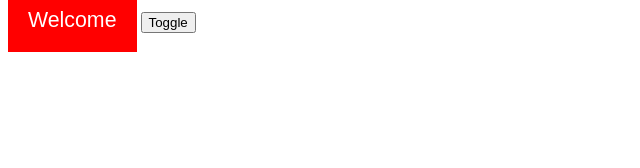
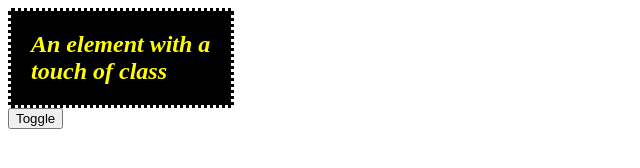
Before and after one commit to hema35/setting-the-background-color, a website: page index.html in a window 1280 px wide. Both pictures are taken after a click on the button "Toggle". Shown: the whole page, without its empty margins (0-640 px from the left). Drawn offline with Linux system fonts and the light colour scheme.

Commit message:
1 file modified

```diff
--- a/index.html
+++ b/index.html
@@ -2,33 +2,42 @@
 <html>
   <head>
     <title>
-      Setting the style of page elements
+      Switching classes with Javascript
     </title>
     <style>
-      span {
-        font-size: 16pt;
-        font-family: arial, helvetica, sans-serif;
+      .classA {
+        width: 180px;
+        border: 3px solid black;
+        background-color: white;
+        color: red;
+        font: normal 24px arial, helvetica, sans-serif;
+        padding: 20px;
+      }
+      .classB {
+        width: 180px;
+        border: 3px dotted white;
+        background-color: black;
+        color: yellow;
+        font: italic bold 24px 'Times New Roman', serif;
         padding: 20px;
       }
     </style>
     <script>
-      function toggle() {
+      function toggleClass() {
         var myElement = document.getElementById('id1');
-        if (myElement.style.backgroundColor == 'red') {
-          myElement.style.backgroundColor = 'yellow';
-          myElement.style.color = 'black';
+        if (myElement.className == 'classA') {
+          myElement.className = 'classB';
         } else {
-          myElement.style.backgroundColor = 'red';
-          myElement.style.color = 'white';
+          myElement.className = 'classA';
         }
       }
       window.onload = function() {
-        document.getElementById('btn1').onclick = toggle;
+        document.getElementById('btn1').onclick = toggleClass;
       };
     </script>
   </head>
   <body>
-    <span id="id1">Welcome</span>
+    <div id="id1" class="classA">An element with a touch of class</div>
     <input type="button" id="btn1" value="Toggle" />
   </body>
 </html>
```
